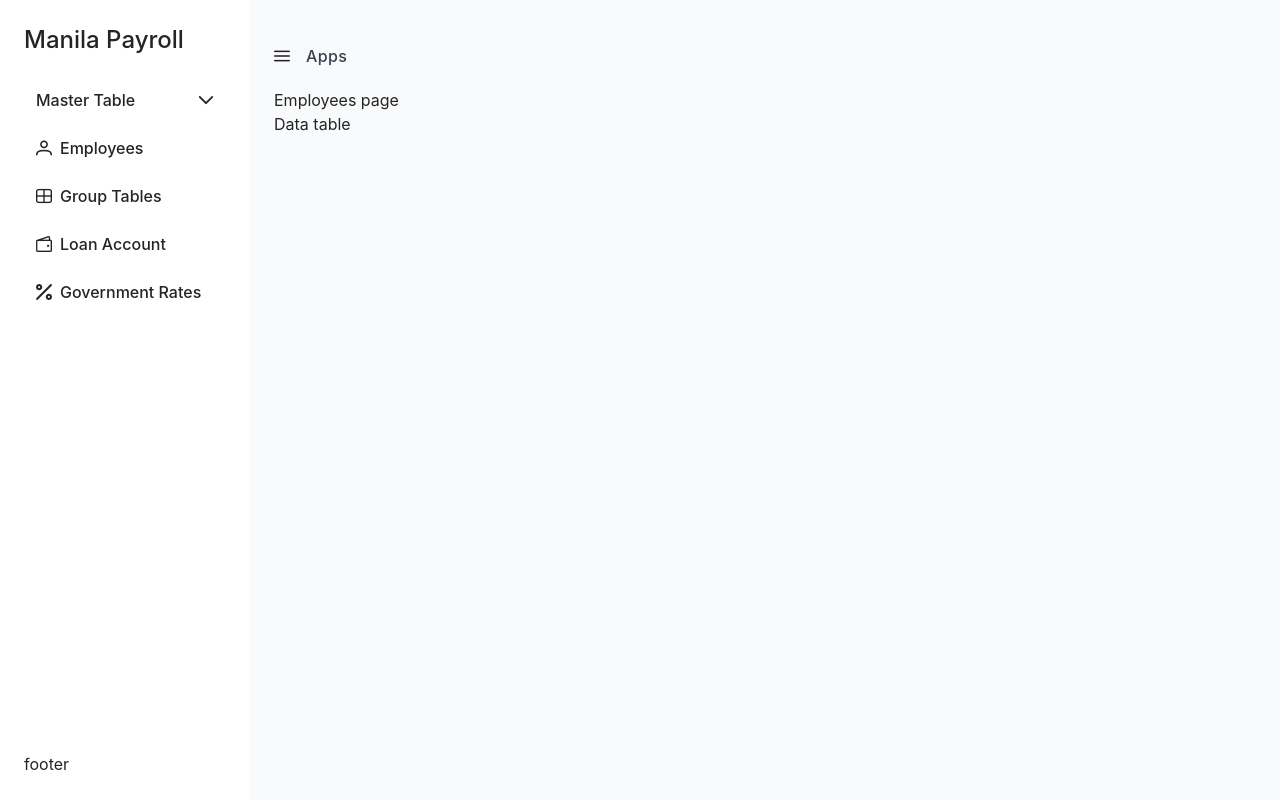
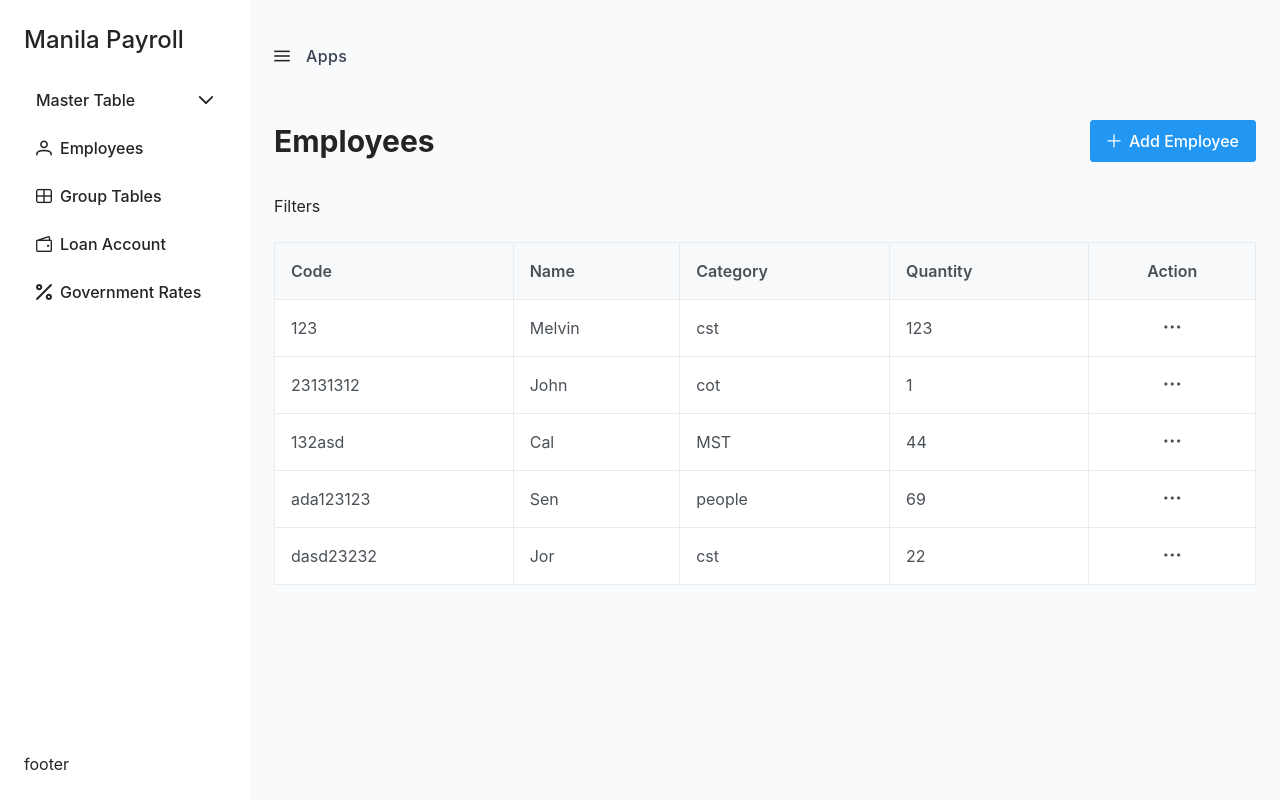
Before and after one commit to mnacfil/manila-payroll-master-table, a Next.js app in the folder frontend/: page /employees in a window 1280 px wide. Shown: the top 808 px of the page. Built offline with nearby package versions, Linux system fonts and the light colour scheme.

Commit message:
Create resuable components and start working in employees page

```diff
--- a/frontend/src/app/(dashboard)/(master-table)/employees/page.tsx
+++ b/frontend/src/app/(dashboard)/(master-table)/employees/page.tsx
@@ -1,9 +1,44 @@
+"use client";
+import EditEmployeeDialog from "@/components/features/employees/EditEmployeeDialog";
+import EmployeesContent from "@/components/features/employees/EmployeesContent";
+import EmployeesFilters from "@/components/features/employees/EmployeesFilters";
+import Alert from "@/components/ui/alert";
+import { Button } from "primereact/button";
+import { useState } from "react";
+
 const EmployeesPage = () => {
+  const [openEditDialog, setOpenEditDialog] = useState(false);
+  const [openDeleteAlert, setOpenDeleteAlert] = useState(false);
   return (
-    <div className="">
-      <h1>Employees page</h1>
-      <div>Data table</div>
-    </div>
+    <>
+      <div className="flex items-center justify-between mb-8">
+        <h1 className="text-3xl font-bold">Employees</h1>
+        <Button>
+          <i className="pi pi-plus mr-2" style={{ fontSize: "0.875rem" }}></i>
+          <span className="font-medium">Add Employee</span>
+        </Button>
+      </div>
+      <EmployeesFilters />
+      <div className="mt-6">
+        <EmployeesContent />
+      </div>
+      <EditEmployeeDialog
+        open={openEditDialog}
+        onClose={() => {
+          setOpenEditDialog(false);
+        }}
+      />
+      <Alert
+        visible={openDeleteAlert}
+        title="Are you sure?"
+        description="This action cannot be undone"
+        onHide={() => {
+          setOpenDeleteAlert(false);
+        }}
+        onCancel={() => {}}
+        onContinue={() => {}}
+      />
+    </>
   );
 };
 
--- a/frontend/src/app/(dashboard)/layout.tsx
+++ b/frontend/src/app/(dashboard)/layout.tsx
@@ -9,9 +9,12 @@ const LARGE_WIDTH = 1024;
 const DashboardLayout = ({ children }: Children) => {
   const [open, setOpen] = useState(true);
   const [visible, setVisible] = useState(false);
-  const [isLargeScreen, setIsLargeScreen] = useState(
-    window.innerWidth >= LARGE_WIDTH
-  );
+  const [isLargeScreen, setIsLargeScreen] = useState(() => {
+    if (typeof window !== "undefined") {
+      return window.innerWidth >= LARGE_WIDTH;
+    }
+    return true;
+  });
 
   useEffect(() => {
     const handleResize = () => {
@@ -45,7 +48,9 @@ const DashboardLayout = ({ children }: Children) => {
               Apps
             </span>
           </div>
-          <main className="h-full">{children}</main>
+          <main className="h-full container py-8 mx-auto max-w-7xl">
+            {children}
+          </main>
         </div>
       </div>
       <div className="card flex justify-content-center">
--- /dev/null
+++ b/frontend/src/components/features/employees/EditEmployeeDialog.tsx
@@ -0,0 +1,12 @@
+import Dialog from "@/components/ui/dialog";
+
+type Props = {
+  open: boolean;
+  onClose: () => void;
+};
+
+const EditEmployeeDialog = ({ open, onClose }: Props) => {
+  return <Dialog visible={open} onHide={onClose} content={<>Hello World</>} />;
+};
+
+export default EditEmployeeDialog;
--- /dev/null
+++ b/frontend/src/components/features/employees/EmployeesContent.tsx
@@ -0,0 +1,11 @@
+import Table from "@/components/ui/table";
+
+const EmployeesContent = () => {
+  return (
+    <div>
+      <Table />
+    </div>
+  );
+};
+
+export default EmployeesContent;
--- /dev/null
+++ b/frontend/src/components/features/employees/EmployeesFilters.tsx
@@ -0,0 +1,7 @@
+"use client";
+
+const EmployeesFilters = () => {
+  return <div>Filters</div>;
+};
+
+export default EmployeesFilters;
--- /dev/null
+++ b/frontend/src/components/features/employees/EmployeesPagination.tsx
@@ -0,0 +1,7 @@
+"use client";
+
+const EmployeesPagination = () => {
+  return <div>Pagination</div>;
+};
+
+export default EmployeesPagination;
--- /dev/null
+++ b/frontend/src/components/ui/alert.tsx
@@ -0,0 +1,33 @@
+import { ConfirmDialog } from "primereact/confirmdialog";
+
+type Props = {
+  visible: boolean;
+  title: string;
+  description: string;
+  onHide: () => void;
+  onCancel: () => void;
+  onContinue: () => void;
+};
+
+const Alert = ({
+  visible,
+  title,
+  description,
+  onHide,
+  onCancel,
+  onContinue,
+}: Props) => {
+  return (
+    <ConfirmDialog
+      group="declarative"
+      visible={visible}
+      header={title}
+      message={description}
+      accept={onContinue}
+      reject={onCancel}
+      onHide={onHide}
+    />
+  );
+};
+
+export default Alert;
--- /dev/null
+++ b/frontend/src/components/ui/dialog.tsx
@@ -0,0 +1,18 @@
+import { Dialog as PDialog } from "primereact/dialog";
+import { ReactNode } from "react";
+
+type Props = {
+  visible: boolean;
+  onHide: () => void;
+  content: ReactNode;
+};
+
+const Dialog = ({ content, onHide, visible }: Props) => {
+  return (
+    <PDialog visible={visible} onHide={() => onHide()}>
+      {content}
+    </PDialog>
+  );
+};
+
+export default Dialog;
--- /dev/null
+++ b/frontend/src/components/ui/table.tsx
@@ -0,0 +1,64 @@
+import { Button } from "primereact/button";
+import { Column } from "primereact/column";
+import { DataTable } from "primereact/datatable";
+
+type Props = {};
+
+const products = [
+  {
+    name: "Melvin",
+    code: "123",
+    category: "cst",
+    quantity: 123,
+  },
+  {
+    name: "John",
+    code: "23131312",
+    category: "cot",
+    quantity: 1,
+  },
+  {
+    name: "Cal",
+    code: "132asd",
+    category: "MST",
+    quantity: 44,
+  },
+  {
+    name: "Sen",
+    code: "ada123123",
+    category: "people",
+    quantity: 69,
+  },
+  {
+    name: "Jor",
+    code: "dasd23232",
+    category: "cst",
+    quantity: 22,
+  },
+];
+
+const Table = () => {
+  return (
+    <DataTable value={products} showGridlines>
+      <Column field="code" header="Code"></Column>
+      <Column field="name" header="Name"></Column>
+      <Column field="category" header="Category"></Column>
+      <Column field="quantity" header="Quantity"></Column>
+      <Column
+        header="Action"
+        align={"center"}
+        body={(rowData) => {
+          return (
+            <i
+              className="pi pi-ellipsis-h cursor-pointer"
+              aria-label="more-action"
+              role="button"
+            ></i>
+          );
+        }}
+      ></Column>
+    </DataTable>
+  );
+};
+
+export default Table;
```
